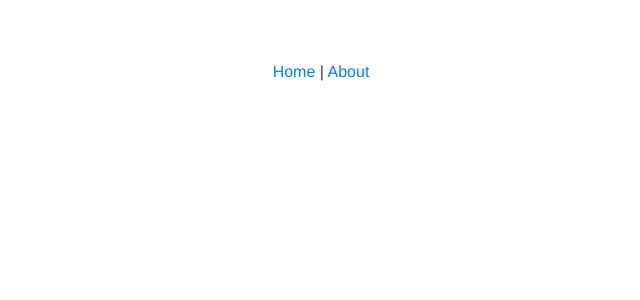
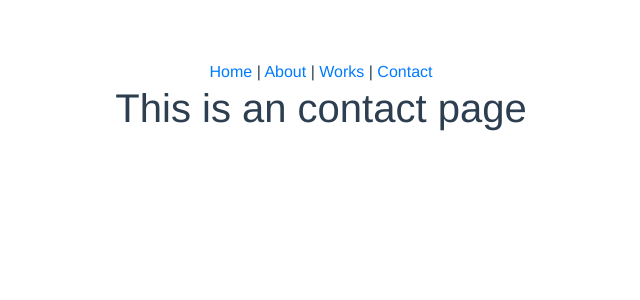
Before and after one commit to hiramatch/portfolio, a Vue app: page /contact in a window 1280 px wide. Shown: the top 300 px of the page, without its empty margins (319-959 px from the left). Built offline with nearby package versions, Linux system fonts and the light colour scheme.

Commit message:
Add Routing

```diff
--- a/src/App.vue
+++ b/src/App.vue
@@ -2,7 +2,9 @@
   <div id="app">
     <div id="nav">
       <router-link to="/">Home</router-link> |
-      <router-link to="/about">About</router-link>
+      <router-link to="/about">About</router-link> |
+      <router-link to="/works">Works</router-link> |
+      <router-link to="/contact">Contact</router-link>
     </div>
     <router-view/>
   </div>
--- /dev/null
+++ b/src/components/Contact.vue
@@ -0,0 +1,5 @@
+<template>
+  <div class="contact">
+    <h1>This is an contact page</h1>
+  </div>
+</template>
--- /dev/null
+++ b/src/components/Home.vue
@@ -0,0 +1,5 @@
+<template>
+  <div class="home">
+    <h1>This is an home page</h1>
+  </div>
+</template>
--- /dev/null
+++ b/src/components/Works.vue
@@ -0,0 +1,5 @@
+<template>
+  <div class="works">
+    <h1>This is an works page</h1>
+  </div>
+</template>
--- a/src/router.js
+++ b/src/router.js
@@ -1,6 +1,9 @@
 import Vue from 'vue'
 import Router from 'vue-router'
-import Home from './views/Home.vue'
+import Home from './components/Home.vue'
+import About from './components/About.vue'
+import Works from './components/Works.vue'
+import Contact from './components/Contact.vue'
 
 Vue.use(Router)
 
@@ -15,10 +18,17 @@ export default new Router({
     {
       path: '/about',
       name: 'about',
-      // route level code-splitting
-      // this generates a separate chunk (about.[hash].js) for this route
-      // which is lazy-loaded when the route is visited.
-      component: () => import(/* webpackChunkName: "about" */ './views/About.vue')
+      component: About
+    },
+    {
+      path: '/works',
+      name: 'works',
+      component: Works
+    },
+    {
+      path: '/contact',
+      name: 'contact',
+      component: Contact
     }
   ]
 })
--- a/src/views/Home.vue
+++ /dev/null
@@ -1,18 +0,0 @@
-<template>
-  <div class="home">
-    <img alt="Vue logo" src="../assets/logo.png">
-    <HelloWorld msg="Welcome to Your Vue.js App"/>
-  </div>
-</template>
-
-<script>
-// @ is an alias to /src
-import HelloWorld from '@/components/HelloWorld.vue'
-
-export default {
-  name: 'home',
-  components: {
-    HelloWorld
-  }
-}
-</script>
```
Also changed, not shown: src/components/About.vue (renamed from src/views/About.vue).
